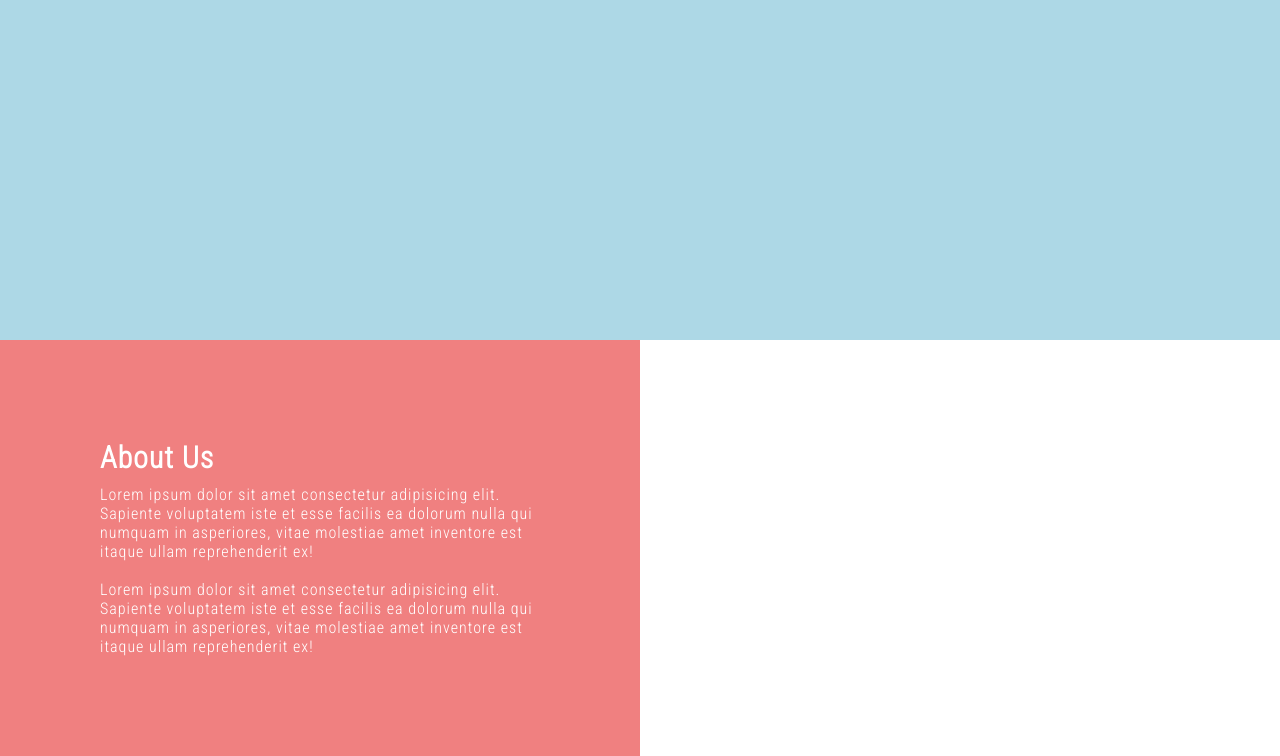
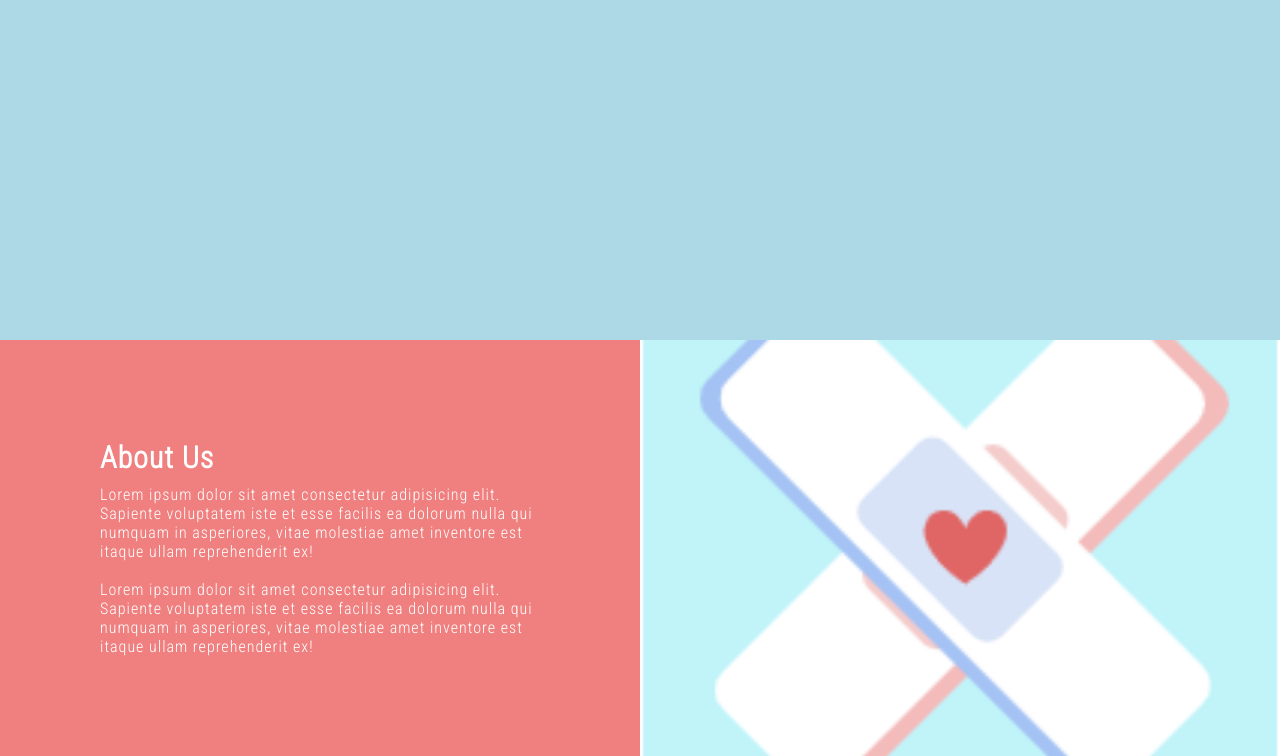
Before and after one commit to sree-chikati/int1.1-safety-first-website, a plain HTML site: page index.html in a window 1280 px wide. Shown: the part 460-1216 px from the top of the page. Drawn offline with Linux system fonts and the light colour scheme.

Commit message:
kid1 image added

```diff
--- a/style.css
+++ b/style.css
@@ -100,7 +100,7 @@ font-family: 'Sacramento', cursive;
 }
 
 .about #imgBx{
-    background: url();
+    background: url(./images/logo.png);
     width: 50%;
     background-size: cover;
     background-position: center;
```
Also changed, not shown: images/kid1.jpg (added).
